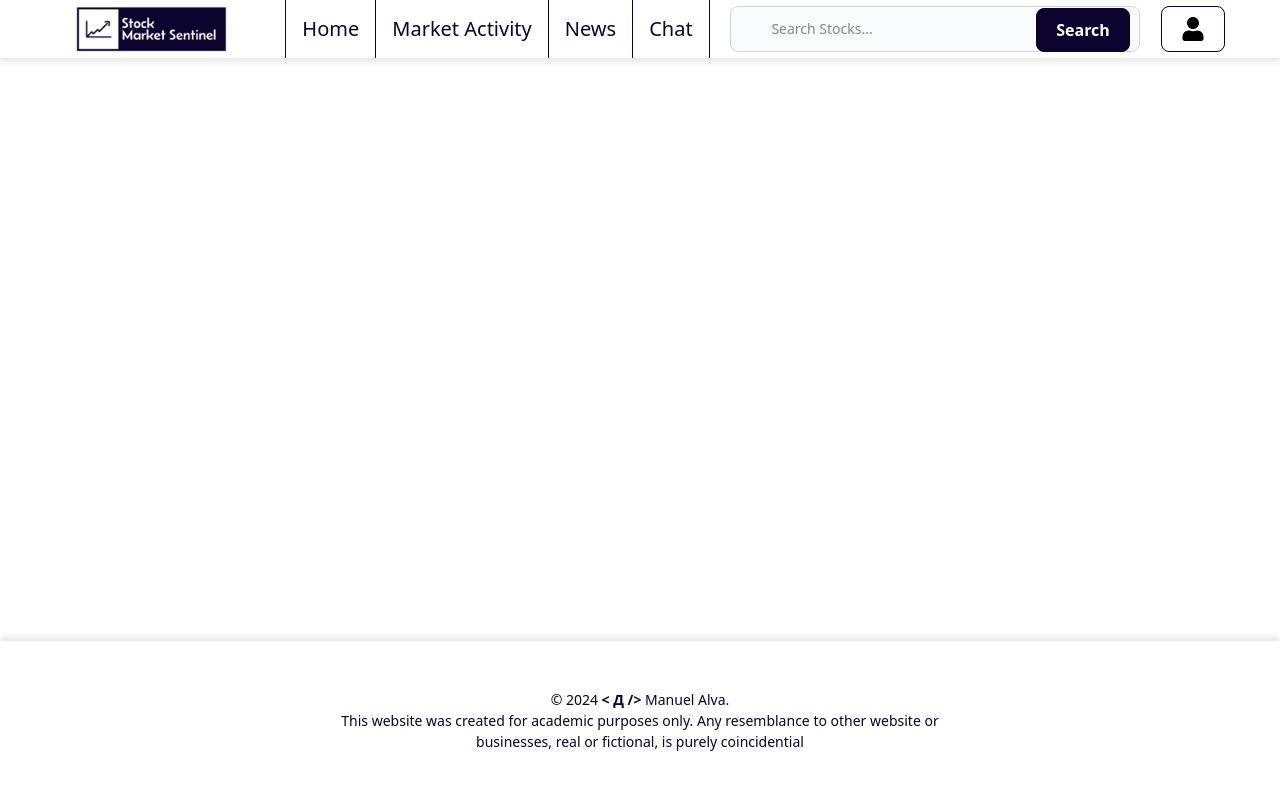
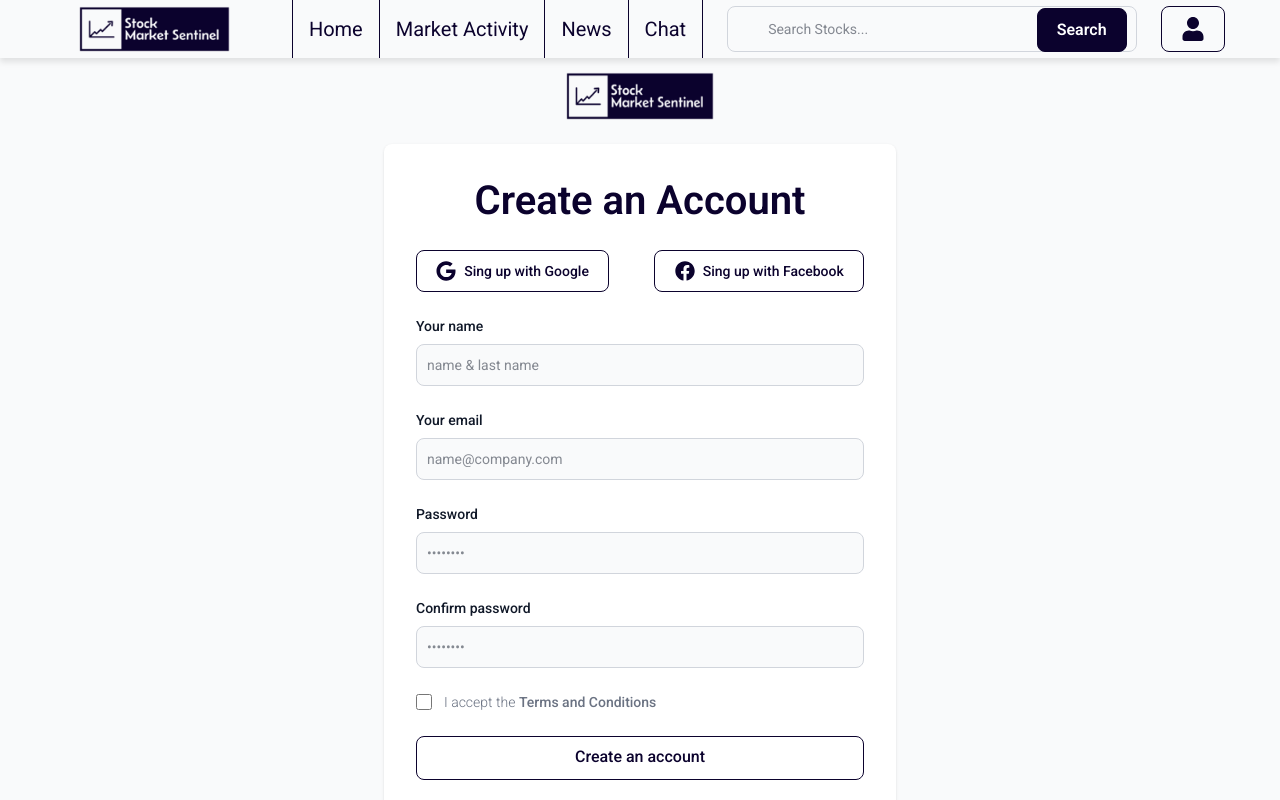
Before and after one commit to barrera77/SODV1253-final-project, a React (Vite) app: page /signup in a window 1280 px wide. Shown: the top 800 px of the page. Built offline with nearby package versions, Linux system fonts and the light colour scheme.

Commit message:
Completed Sign Up Page

```diff
--- a/index.html
+++ b/index.html
@@ -7,7 +7,7 @@
     <link href="./src/App.css" rel="stylesheet" />
     <title>Stock Market</title>
   </head>
-  <body>
+  <body class="bg-gray-50">
     <div id="root"></div>
     <script type="module" src="/src/main.tsx"></script>
   </body>
--- a/package.json
+++ b/package.json
@@ -10,6 +10,7 @@
     "preview": "vite preview"
   },
   "dependencies": {
+    "firebase": "^11.3.1",
     "react": "^19.0.0",
     "react-dom": "^19.0.0",
     "react-icons": "^5.4.0",
--- a/src/App.tsx
+++ b/src/App.tsx
@@ -7,6 +7,7 @@ import PortfolioPage from "./pages/PortfolioPage";
 import WatchListPage from "./pages/WatchListPage";
 import StockDetailsPage from "./pages/StockDetailsPage";
 import LoginPage from "./pages/LoginPage";
+import SignUpPage from "./pages/SignUpPage";
 
 function App() {
   return (
@@ -19,6 +20,7 @@ function App() {
           <Route path="/watchlist" element={<WatchListPage />} />
           <Route path="/details" element={<StockDetailsPage />} />
           <Route path="/login" element={<LoginPage />} />
+          <Route path="/signup" element={<SignUpPage />} />
         </Routes>
       </Layout>
     </>
--- a/src/Layout.tsx
+++ b/src/Layout.tsx
@@ -13,7 +13,7 @@ const Layout = ({ children }: LayoutProps) => {
         <Navbar />
       </div>
       <main className="relative">{children}</main>
-      <div className="absolute left-0 w-full bottom-0 ">
+      <div className="w-full">
         <Footer />
       </div>
     </>
--- /dev/null
+++ b/src/Services/fireBaseConfig.ts
@@ -0,0 +1,25 @@
+// Import the functions you need from the SDKs you need
+import { initializeApp } from "firebase/app";
+import { getAnalytics } from "firebase/analytics";
+import { getAuth } from "firebase/auth";
+// TODO: Add SDKs for Firebase products that you want to use
+// https://firebase.google.com/docs/web/setup#available-libraries
+
+// Your web app's Firebase configuration
+// For Firebase JS SDK v7.20.0 and later, measurementId is optional
+const firebaseConfig = {
+  apiKey: import.meta.env.VITE_FIREBASE_API_KEY,
+  authDomain: "react-final-project-bf33f.firebaseapp.com",
+  projectId: "react-final-project-bf33f",
+  storageBucket: "react-final-project-bf33f.firebasestorage.app",
+  messagingSenderId: "481598152587",
+  appId: "1:481598152587:web:bc80beb66b2ed43fcfd98e",
+  measurementId: "G-DCE32GJ77D",
+};
+
+// Initialize Firebase
+const app = initializeApp(firebaseConfig);
+const auth = getAuth(app);
+const analytics = getAnalytics(app);
+
+export { auth };
--- a/src/components/Navbar.tsx
+++ b/src/components/Navbar.tsx
@@ -19,7 +19,7 @@ const Navbar = () => {
   };
 
   return (
-    <div className="navbar-wrapper">
+    <div className="navbar-wrapper bg-[#F9FAFBE6]">
       <nav className="flex justify-between items-center w-full md:w-[95%] m-auto">
         {/* mobile view */}
         <div className="xl:hidden">
@@ -96,7 +96,7 @@ const Navbar = () => {
         </div>
 
         <div className="mobile-btn-login">
-          <Link to={"/login"} className="">
+          <Link to={"/signup"} className="">
             <FaUser className="text-2xl" />
           </Link>
         </div>
--- a/src/index.css
+++ b/src/index.css
@@ -1,4 +1,8 @@
-:root {
+@import url("https://fonts.googleapis.com/css2?family=Roboto:ital,wght@0,100..900;1,100..900&display=swap");
+
+body {
+  font-family: "Roboto", sans-serif;
+  color: #0b022d;
 }
 
 main {
@@ -14,12 +18,10 @@ h1 {
 }
 
 button {
+  padding: 0.6em 1.2em;
   border-radius: 8px;
-  border: 1px solid transparent;
-  padding: 0.6em 1.2em;
   font-size: 1em;
   font-weight: 500;
   font-family: inherit;
   cursor: pointer;
-  transition: border-color 0.25s;
 }
--- /dev/null
+++ b/src/pages/SignUpPage.tsx
@@ -0,0 +1,148 @@
+import { Link } from "react-router-dom";
+import { stockMarketLogo } from "../assets";
+import { auth } from "../Services/fireBaseConfig";
+import { FaFacebook, FaGoogle } from "react-icons/fa";
+
+const SignUpPage = () => {
+  return (
+    <>
+      <section className="w-full md:container m-auto mt-[15%] md:mt-[10%] xl:mt-[5%]">
+        <div className="flex flex-col items-center justify-center px-6 py-8 mx-auto md:h-screen lg:py-0 ">
+          <Link to="/" className="flex items-center mb-6 lg:w-[20%]">
+            <img
+              className="xl:w-[60%] h-[3rem] m-auto"
+              src={stockMarketLogo}
+              alt="logo"
+            ></img>
+          </Link>
+          <div className="w-full bg-white rounded-lg shadow dark:border md:mt-0 sm:max-w-lg xl:p-0">
+            <div className="p-4 space-y-4 md:space-y-6 sm:p-8">
+              <h2 className="text-[27px] md:text-[40px] font-semibold leading-tight">
+                Create an Account
+              </h2>
+
+              <div className="flex md:justify-between md:flex-row flex-col gap-3">
+                <button className="flex gap-2 items-center justify-center border border-[#0b022d] hover:bg-[#0b022d] hover:text-[#fff]">
+                  <FaGoogle className="text-xl" />
+                  <span className="text-sm">Sing up with Google</span>
+                </button>
+                <button className="flex gap-2 items-center justify-center border border-[#0b022d] hover:bg-[#0b022d] hover:text-[#fff]">
+                  <FaFacebook className="text-xl" />
+                  <span className="text-sm">Sing up with Facebook</span>
+                </button>
+              </div>
+              <form className="space-y-4 md:space-y-6" action="#">
+                <div>
+                  <label
+                    htmlFor="name"
+                    className="block mb-2 text-sm text-start font-medium text-gray-900 dark:text-white"
+                  >
+                    Your name
+                  </label>
+                  <input
+                    type="text"
+                    name="name"
+                    id="name"
+                    className="bg-gray-50 border border-gray-300 text-gray-900 text-sm rounded-lg focus:ring-primary-600 focus:border-primary-600 block w-full p-2.5 dark:bg-gray-700 dark:border-gray-600 dark:placeholder-gray-400 dark:text-white dark:focus:ring-blue-500 dark:focus:border-blue-500"
+                    placeholder="name & last name"
+                    required
+                  />
+                </div>
+                <div>
+                  <label
+                    htmlFor="email"
+                    className="block mb-2 text-sm text-start font-medium text-gray-900 dark:text-white"
+                  >
+                    Your email
+                  </label>
+                  <input
+                    type="email"
+                    name="email"
+                    id="email"
+                    className="bg-gray-50 border border-gray-300 text-gray-900 text-sm rounded-lg focus:ring-primary-600 focus:border-primary-600 block w-full p-2.5 dark:bg-gray-700 dark:border-gray-600 dark:placeholder-gray-400 dark:text-white dark:focus:ring-blue-500 dark:focus:border-blue-500"
+                    placeholder="name@company.com"
+                    required
+                  />
+                </div>
+                <div>
+                  <label
+                    htmlFor="password"
+                    className="block mb-2 text-sm text-start font-medium text-gray-900 dark:text-white"
+                  >
+                    Password
+                  </label>
+                  <input
+                    type="password"
+                    name="password"
+                    id="password"
+                    placeholder="••••••••"
+                    className="bg-gray-50 border border-gray-300 text-gray-900 text-sm rounded-lg focus:ring-primary-600 focus:border-primary-600 block w-full p-2.5 dark:bg-gray-700 dark:border-gray-600 dark:placeholder-gray-400 dark:text-white dark:focus:ring-blue-500 dark:focus:border-blue-500"
+                    required
+                  />
+                </div>
+                <div>
+                  <label
+                    htmlFor="confirm-password"
+                    className="block mb-2 text-sm text-start font-medium text-gray-900 dark:text-white"
+                  >
+                    Confirm password
+                  </label>
+                  <input
+                    type="password"
+                    name="confirm-password"
+                    id="confirm-password"
+                    placeholder="••••••••"
+                    className="bg-gray-50 border border-gray-300 text-gray-900 text-sm rounded-lg focus:ring-primary-600 focus:border-primary-600 block w-full p-2.5 dark:bg-gray-700 dark:border-gray-600 dark:placeholder-gray-400 dark:text-white dark:focus:ring-blue-500 dark:focus:border-blue-500"
+                    required
+                  />
+                </div>
+                <div className="flex items-start">
+                  <div className="flex items-center h-5">
+                    <input
+                      id="terms"
+                      aria-describedby="terms"
+                      type="checkbox"
+                      className="w-4 h-4 border border-gray-300 rounded bg-gray-50 focus:ring-3 focus:ring-primary-300 dark:bg-gray-700 dark:border-gray-600 dark:focus:ring-primary-600 dark:ring-offset-gray-800"
+                      required
+                    />
+                  </div>
+                  <div className="ml-3 text-sm">
+                    <label
+                      htmlFor="terms"
+                      className="font-light text-gray-500 dark:text-gray-300"
+                    >
+                      I accept the{" "}
+                      <a
+                        className="font-medium text-primary-600 hover:underline dark:text-primary-500"
+                        href="#"
+                      >
+                        Terms and Conditions
+                      </a>
+                    </label>
+                  </div>
+                </div>
+                <button
+                  type="submit"
+                  className="w-full border border-[#0b022d] hover:bg-[#0b022d] hover:text-[#fff] focus:ring-4 focus:outline-none focus:ring-primary-300 font-medium rounded-lg text-sm px-5 py-2.5 text-center dark:bg-primary-600 dark:hover:bg-primary-700 dark:focus:ring-primary-800"
+                >
+                  Create an account
+                </button>
+                <p className="text-sm font-light text-gray-500 dark:text-gray-400">
+                  Already have an account?{" "}
+                  <a
+                    href="#"
+                    className="font-medium text-primary-600 hover:underline dark:text-primary-500"
+                  >
+                    Login here
+                  </a>
+                </p>
+              </form>
+            </div>
+          </div>
+        </div>
+      </section>
+    </>
+  );
+};
+
+export default SignUpPage;
```
Also changed, not shown: 1 other file (tests, documents, lock files or other folders).
